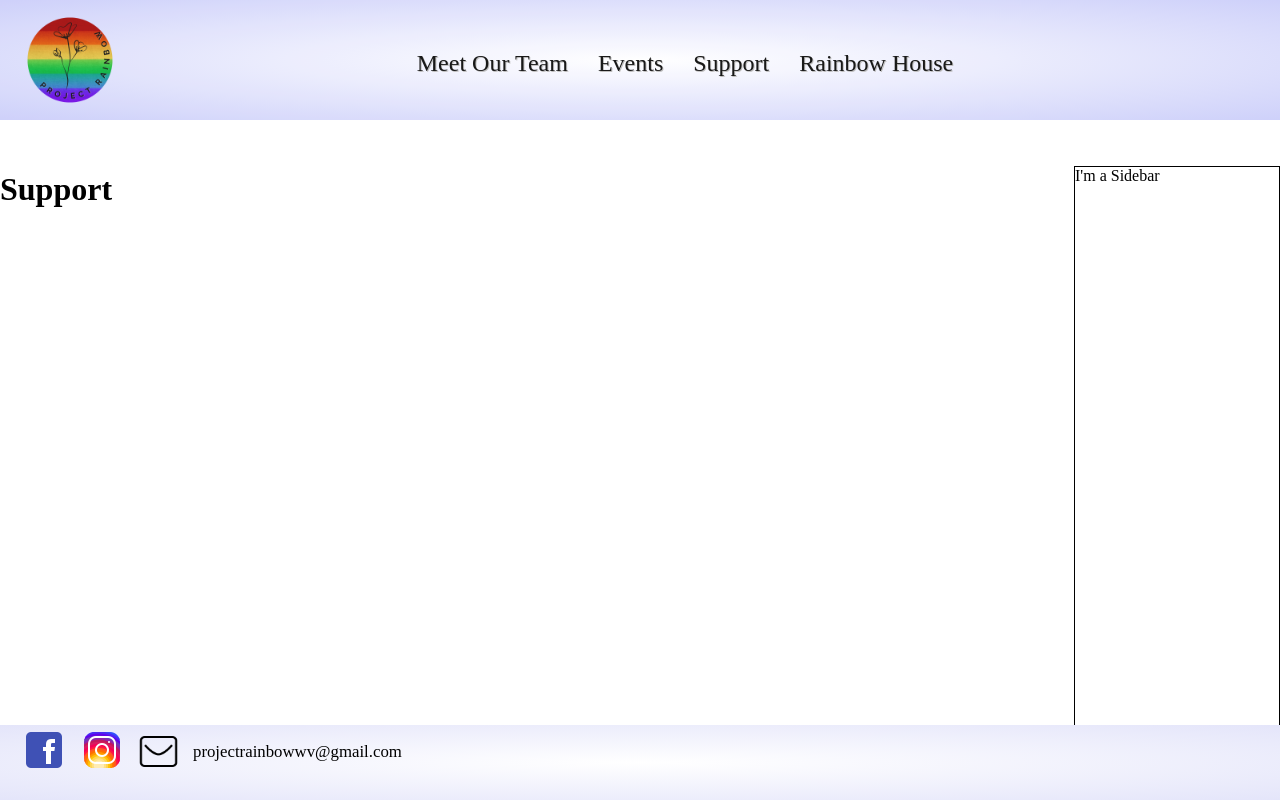
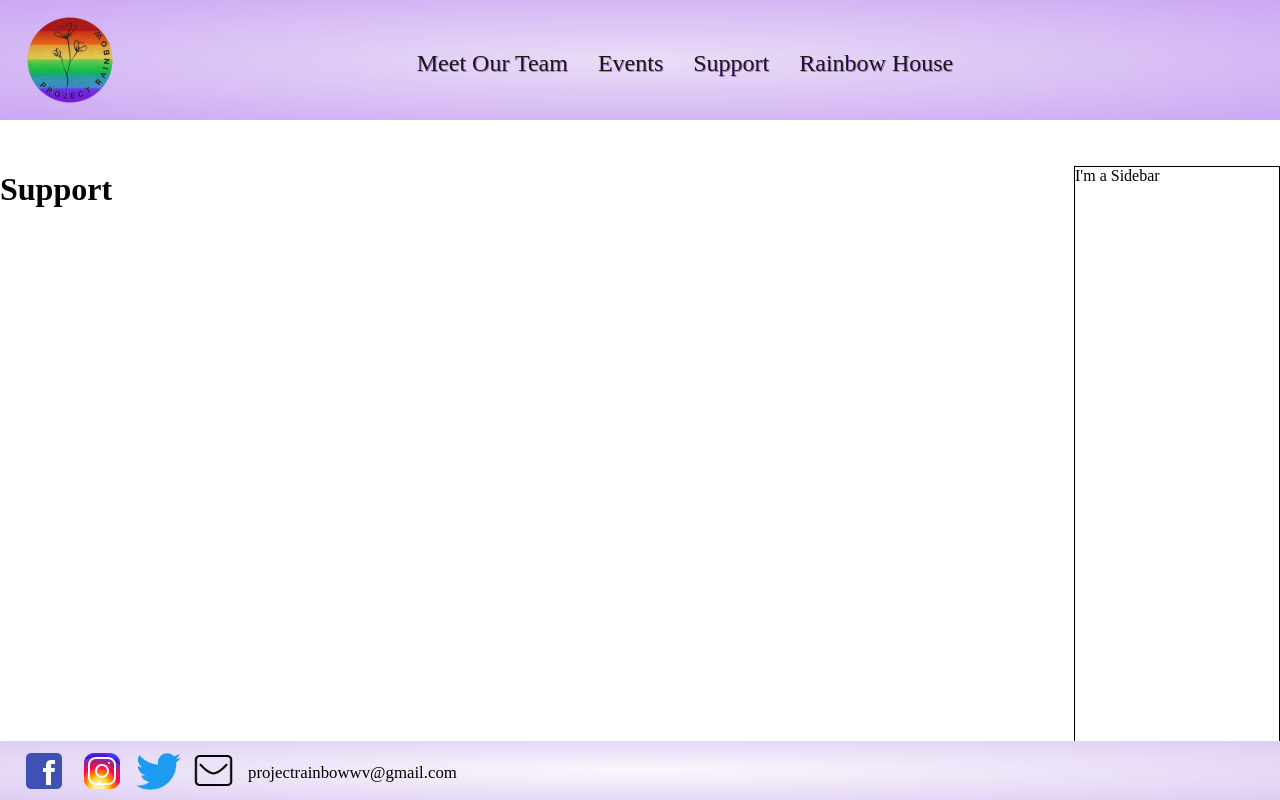
Before and after one commit to kjirles13/rainbow-project, a Next.js app: page /donate in a window 1280 px wide. Built offline with nearby package versions, Linux system fonts and the light colour scheme.

Commit message:
Add Twitter link and modify color of navbar and footer

```diff
--- a/src/components/footer.tsx
+++ b/src/components/footer.tsx
@@ -1,6 +1,6 @@
-import Link from 'next/link';
 import facebook from '../public/facebook.png';
 import instagram from '../public/instagram.png';
+import twitter from '../public/twitter.png';
 import email from '../public/email.png';
 import styles from '../styles/Footer.module.css';
 
@@ -12,13 +12,16 @@ export default function Footer() {
                     <a href="https://www.facebook.com/people/Project-Rainbow/100088104047306/" target="_blank" >
                         <img src={facebook.src} alt="Facebook" />
                     </a>
-                    {/* <p className={styles.label}>Project Rainbow</p> */}
                 </div>
                 <div className={styles.elements}>
                     <a href="https://www.instagram.com/project_rainbow_wv/" target="_blank">
                         <img src={instagram.src} alt="Instagram" />
                     </a>
-                    {/* <p className={styles.label}>@project_rainbow_wv</p> */}
+                </div>
+                <div className={styles.elements}>
+                    <a href="https://twitter.com/ProjectRainbowW" target="_blank">
+                        <img src={twitter.src} alt="Twitter" id={styles.twitter}/>
+                    </a>
                 </div>
                 <div className={styles.elements}>
                     <img src={email.src} alt="Email" id={styles.email} />
--- a/src/styles/Footer.module.css
+++ b/src/styles/Footer.module.css
@@ -1,8 +1,8 @@
 .wrapper {
-    background-image: radial-gradient(rgb(255, 255, 255), rgb(228, 229, 250));
+    background-image: radial-gradient(rgb(249, 247, 252), rgb(222, 204, 243));
     padding-left: 20px;
-    height: 75px;
     align-items: center;
+    padding-top: 5px;
 }
 
 .icons {
@@ -25,5 +25,10 @@
 
 #email {
     padding-right: 7px;
+    padding-bottom: 5px;
     width: 45px
 }
+
+#twitter {
+    width: 45px;
+}
--- a/src/styles/NavBar.module.css
+++ b/src/styles/NavBar.module.css
@@ -6,7 +6,7 @@
     margin-left: 0px;
     padding-left: 0px;
     position: fixed;
-    background-image: radial-gradient(white, rgb(201, 204, 250));
+    background-image: radial-gradient(rgb(231, 218, 245), rgb(198, 158, 243));
     opacity: 0.9;
 }
 
@@ -22,7 +22,7 @@
 .page {
     display: inline-block;
     margin: 50px 30px 0px 0px;
-    text-shadow:  1px 1px #b8b7b7;
+    text-shadow:  1px 1px #ae67dd;
     font-size: 1.5rem;
 }
 
@@ -40,5 +40,5 @@
 
 .logo:hover {
     cursor: pointer;
-    /* transform: scale(1.2); */
+    transform: scale(1.2);
 }
```
Also changed, not shown: src/public/twitter.png (added).
